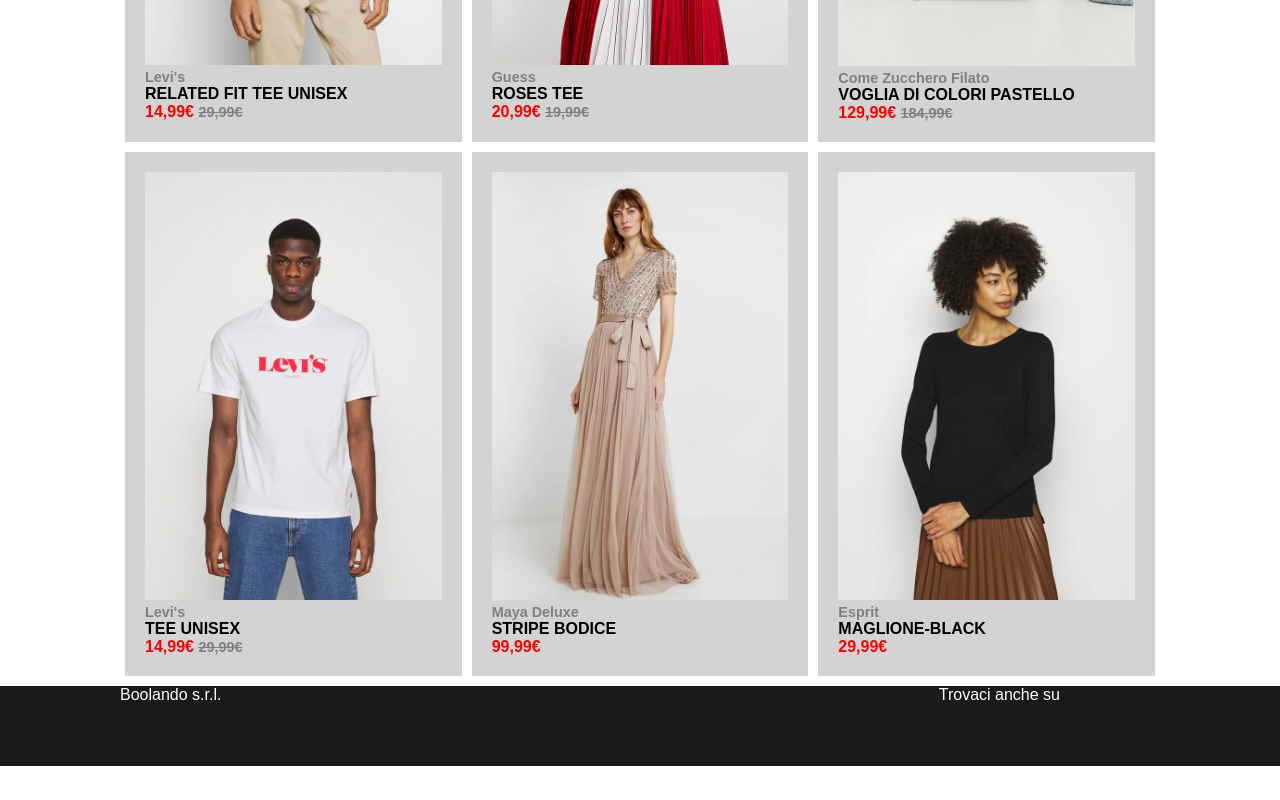
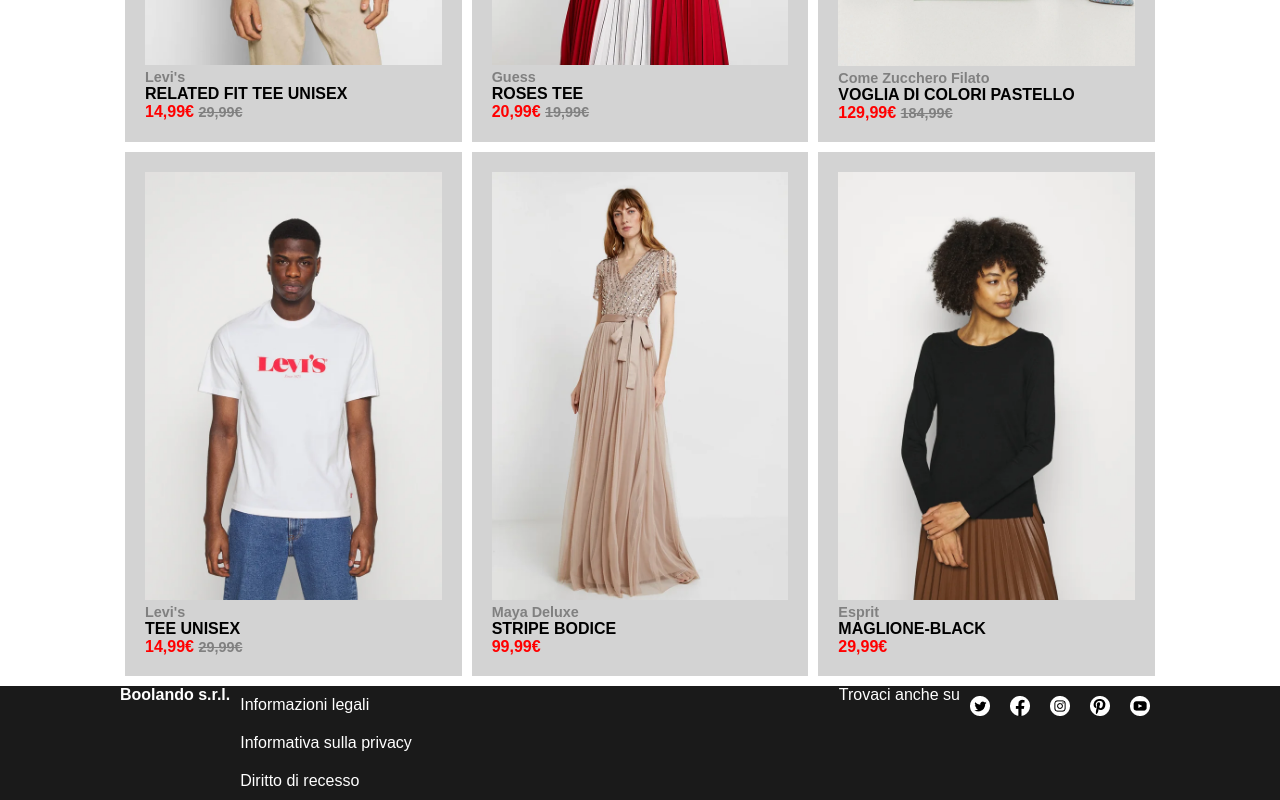
Before and after one commit to AlbertoCavans/html-css-boolando, a plain HTML site: page index.html in a window 1280 px wide. Shown: the part 513-1313 px from the top of the page. Before the commit the page ends 1279 px from the top, so only its background shows below. Drawn offline with Linux system fonts and the light colour scheme.

Commit message:
Feat - footer lists

```diff
--- a/index.html
+++ b/index.html
@@ -134,19 +134,21 @@
     <footer>
       <div class="container">
         <ul class="legal__aspects">
-          Boolando s.r.l.
-          <li></li>
-          <li></li>
-          <li></li>
+          <h4 class="title__list">Boolando s.r.l.</h4>
+          <div class="body__list">
+            <li>Informazioni legali</li>
+            <li>Informativa sulla privacy</li>
+            <li>Diritto di recesso</li>
+          </div>
         </ul>
 
         <ul class="socials">
           Trovaci anche su
-          <li></li>
-          <li></li>
-          <li></li>
-          <li></li>
-          <li></li>
+          <li><img src="./img/Twitter.png" alt="" /></li>
+          <li><img src="./img/Facebook.png" alt="" /></li>
+          <li><img src="./img/Instagram.png" alt="" /></li>
+          <li><img src="./img/Pinterest.png" alt="" /></li>
+          <li><img src="./img/YouTube.png" alt="" /></li>
         </ul>
       </div>
     </footer>
```
